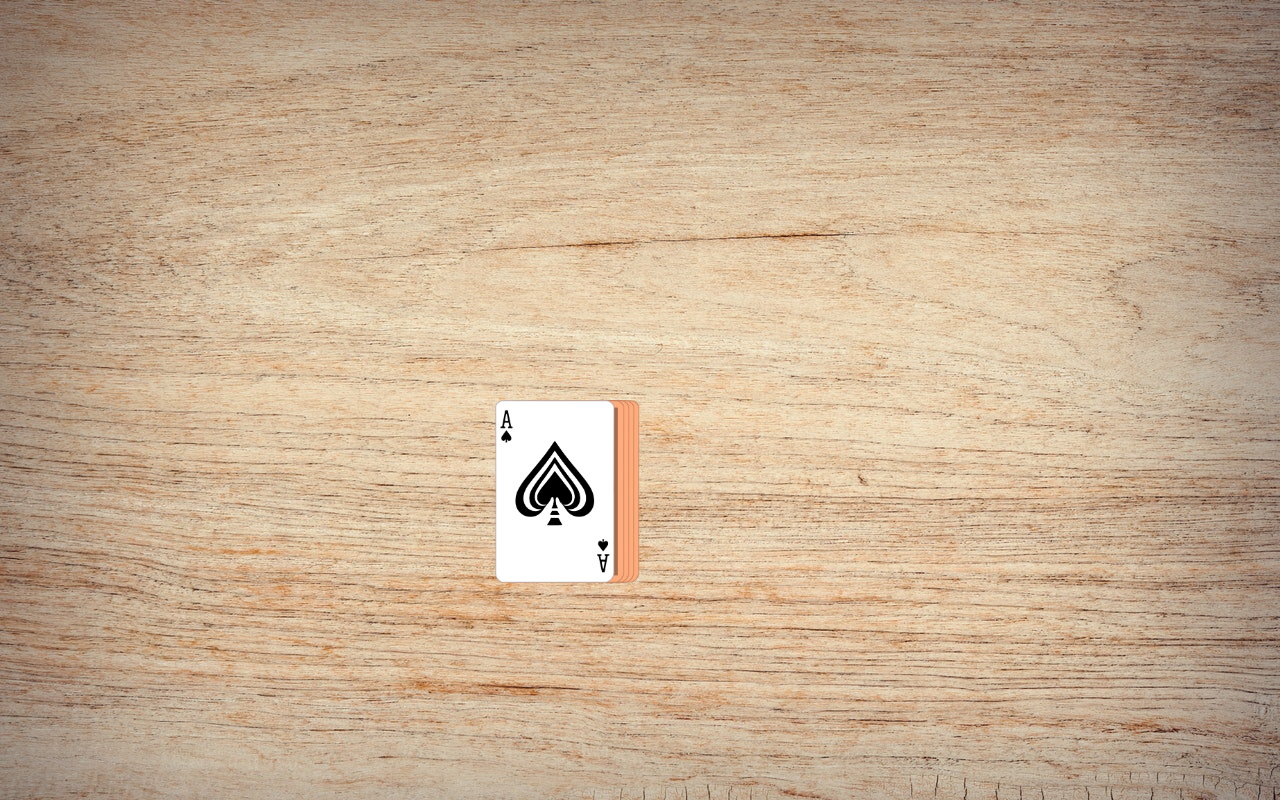
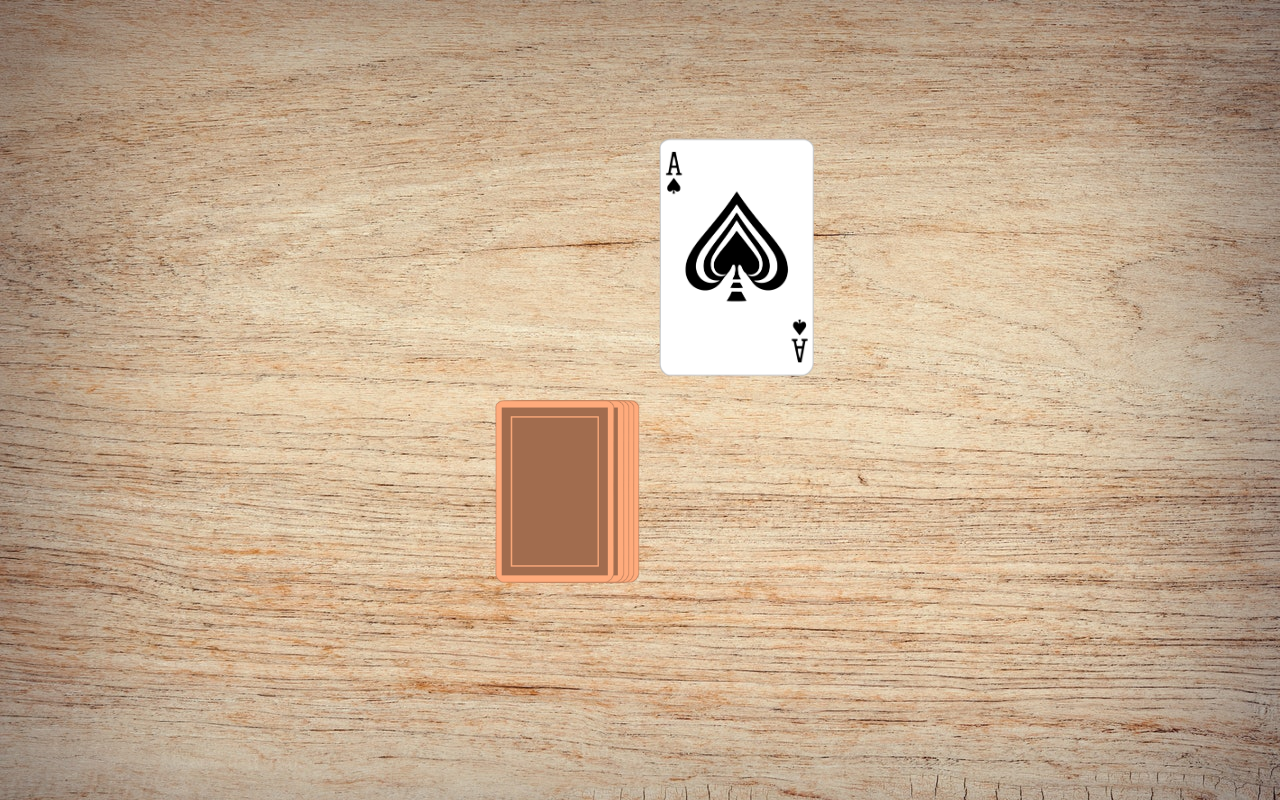
Before and after one commit to RaphaelFichtinger/AngularPractice, an Angular app in the folder ringoffire/: page /game in a window 1280 px wide. Both pictures are taken after a click on the picture 555 px from the left and 491 px from the top of the page. Built offline with nearby package versions, Linux system fonts and the light colour scheme.

Commit message:
card-animation

```diff
--- a/ringoffire/src/app/game/game.component.html
+++ b/ringoffire/src/app/game/game.component.html
@@ -14,7 +14,7 @@
         src="/assets/img/cards/card_cover.png" alt="">
         <img (click)="takeCard()" class="top-card" style = "right: 25px"
         src="/assets/img/cards/card_cover.png" alt="">
-        <img (click)="takeCard()" *ngIf="pickCardAnimation" class="top-card pickCardAnimation" style = "right: 25px"
+        <img (click)="takeCard()" *ngIf="pickCardAnimation" class="top-card pick-card" style = "right: 25px"
         src="/assets/img/cards/spade_1.png" alt="">
     </div>
 
--- a/ringoffire/src/app/game/game.component.scss
+++ b/ringoffire/src/app/game/game.component.scss
@@ -25,6 +25,22 @@
 }
 
 .pick-card{
-    transition: all 125ms ease-in-out;
-    transform: scale(1.5) !important;
+    animation: pick-card-animation 2s ease-in-out;
+    transform: scale(1.3) translateX(140px) translateY(-180px);
+
 }
+
+@keyframes pick-card-animation{
+    0%{
+        transform: scale(1);
+    }
+    40%{
+        transform: scale(1.7);
+    }
+    50% {
+        transform: scale(1.7);
+    }
+    100%{
+        transform: scale(1.3) translateX(140px) translateY(-180px);
+    }
+}
```
